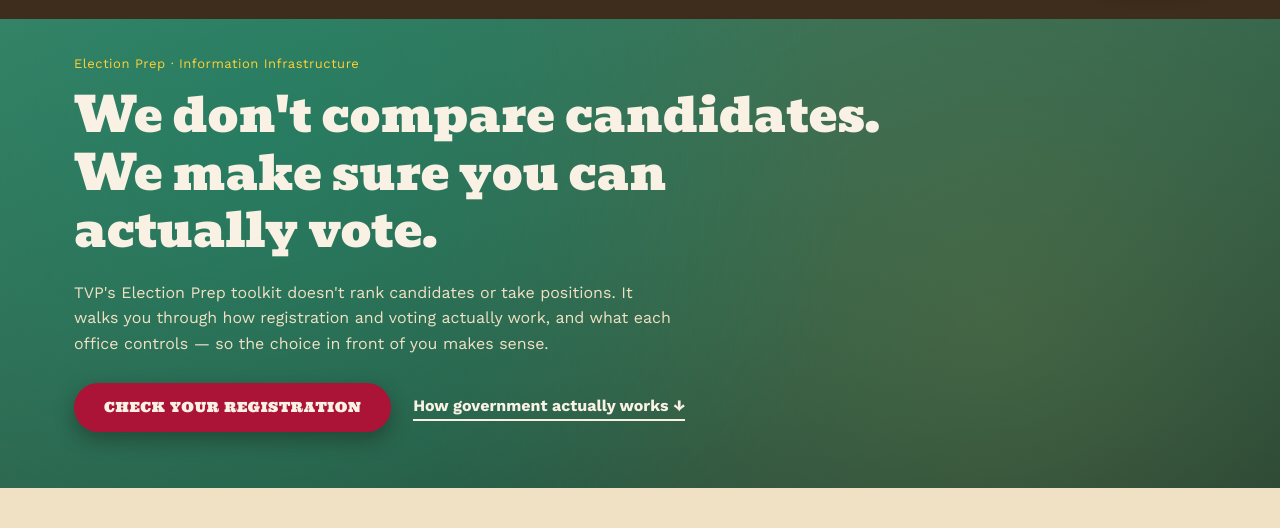
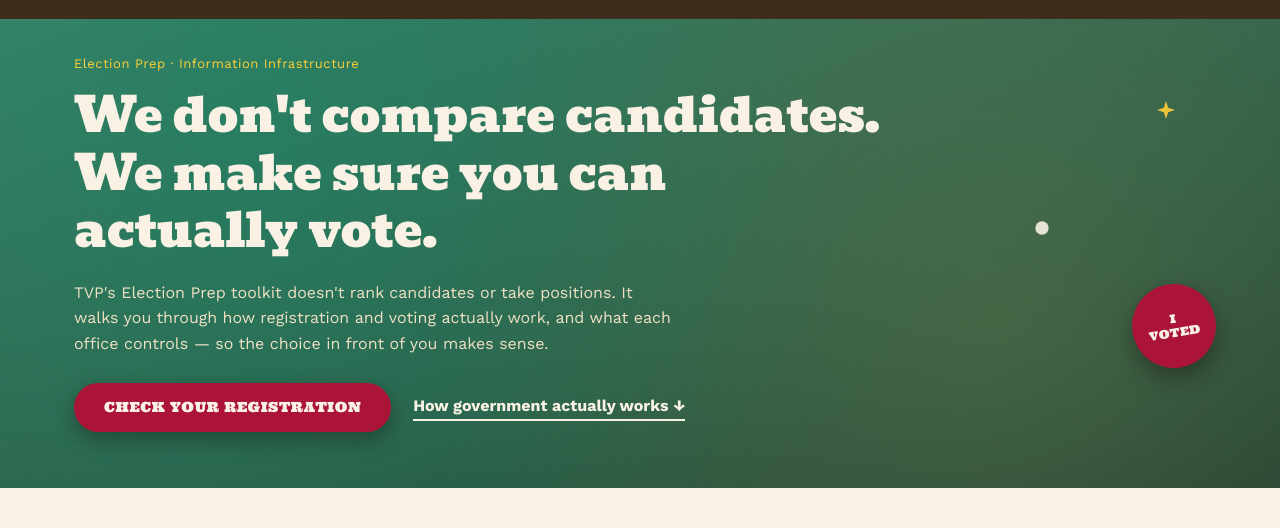
Before and after one commit to sophforpresident/texas-voter-project, a plain HTML site: page election-prep.html in a window 1280 px wide. Shown: the part 84-612 px from the top of the page. Drawn offline with nearby package versions, Linux system fonts and the light colour scheme.

Commit message:
Election Prep: restore decorative shapes/sticker, lighten cream sections

```diff
--- a/election-prep.html
+++ b/election-prep.html
@@ -45,6 +45,15 @@
   <!-- HERO -->
   <section class="hero hero-bg-green">
     <!-- TODO: replace gradient with real event photography -->
+    <div class="hero-shape" style="top:80px; right:8%;">
+      <svg viewBox="0 0 24 24" width="24" height="24" fill="#FFD037"><path d="M12 2l2.2 6.8L21 11l-6.8 2.2L12 20l-2.2-6.8L3 11l6.8-2.2L12 2z"/></svg>
+    </div>
+    <div class="hero-shape" style="top:200px; right:18%;">
+      <svg viewBox="0 0 24 24" width="16" height="16" fill="#F8F1E4"><circle cx="12" cy="12" r="10"/></svg>
+    </div>
+    <div class="hero-sticker" style="bottom:120px; right:64px;">
+      <span>I<br>Voted</span>
+    </div>
     <div class="container hero-inner">
       <span class="eyebrow" style="color:var(--gold);">Election Prep · Information Infrastructure</span>
       <h1 class="tvp-h">We don't compare candidates. We make sure you can actually vote.</h1>
@@ -57,7 +66,7 @@
   </section>
 
   <!-- WHAT THIS TOOLKIT IS -->
-  <section class="section bg-cream">
+  <section class="section bg-cream-white">
     <div class="container flex-col-center">
       <h2 class="tvp-h center" style="font-size:clamp(22px,4vw,30px); max-width:720px; margin-bottom:44px;">What this toolkit is (and isn't)</h2>
       <div class="grid-2" style="width:100%; max-width:1000px;">
@@ -114,7 +123,7 @@
   </section>
 
   <!-- RESEARCH CITATION -->
-  <section class="section bg-cream">
+  <section class="section bg-cream-white">
     <div class="container flex-col-center">
       <div style="max-width:820px; background:var(--ink); border-radius:22px; padding:44px 40px;">
         <div style="font-size:56px; color:var(--gold); line-height:0.4; margin-bottom:18px; font-family:Georgia,serif;">"</div>
--- a/styles.css
+++ b/styles.css
@@ -276,6 +276,33 @@ h1, h2, h3 { margin: 0; }
 }
 .hero-cta-row .text-link { color: var(--cream-white); }
 
+.hero-shape { position: absolute; pointer-events: none; opacity: 0.9; z-index: 1; }
+.hero-sticker {
+  position: absolute;
+  width: 84px;
+  height: 84px;
+  border-radius: 50%;
+  background: var(--red);
+  box-shadow: 0 10px 22px rgba(20,14,8,0.4);
+  transform: rotate(-9deg);
+  display: flex;
+  align-items: center;
+  justify-content: center;
+  text-align: center;
+  z-index: 2;
+}
+.hero-sticker span {
+  font-family: 'Ultra', 'Rockwell', 'Georgia', serif;
+  text-transform: uppercase;
+  letter-spacing: 0.04em;
+  color: var(--cream-white);
+  font-size: 12px;
+  line-height: 1.2;
+}
+@media (max-width: 720px) {
+  .hero-shape, .hero-sticker { display: none; }
+}
+
 .photo-placeholder-note {
   position: absolute;
   top: 20px;
```
